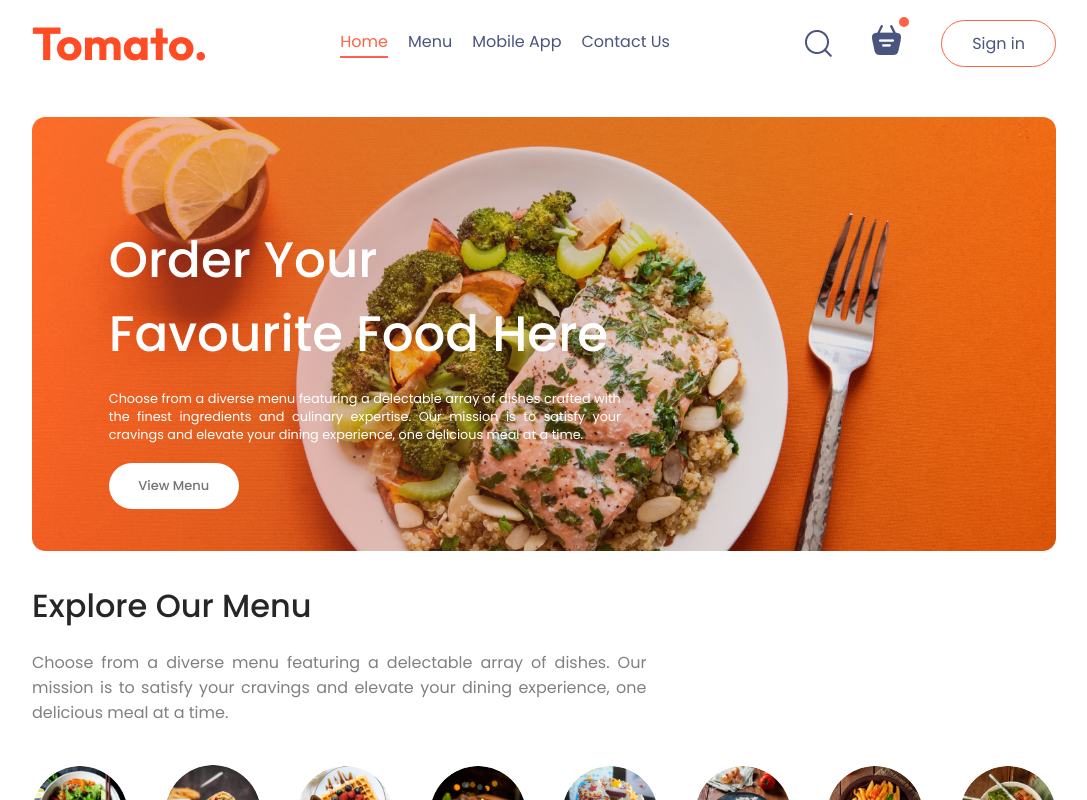
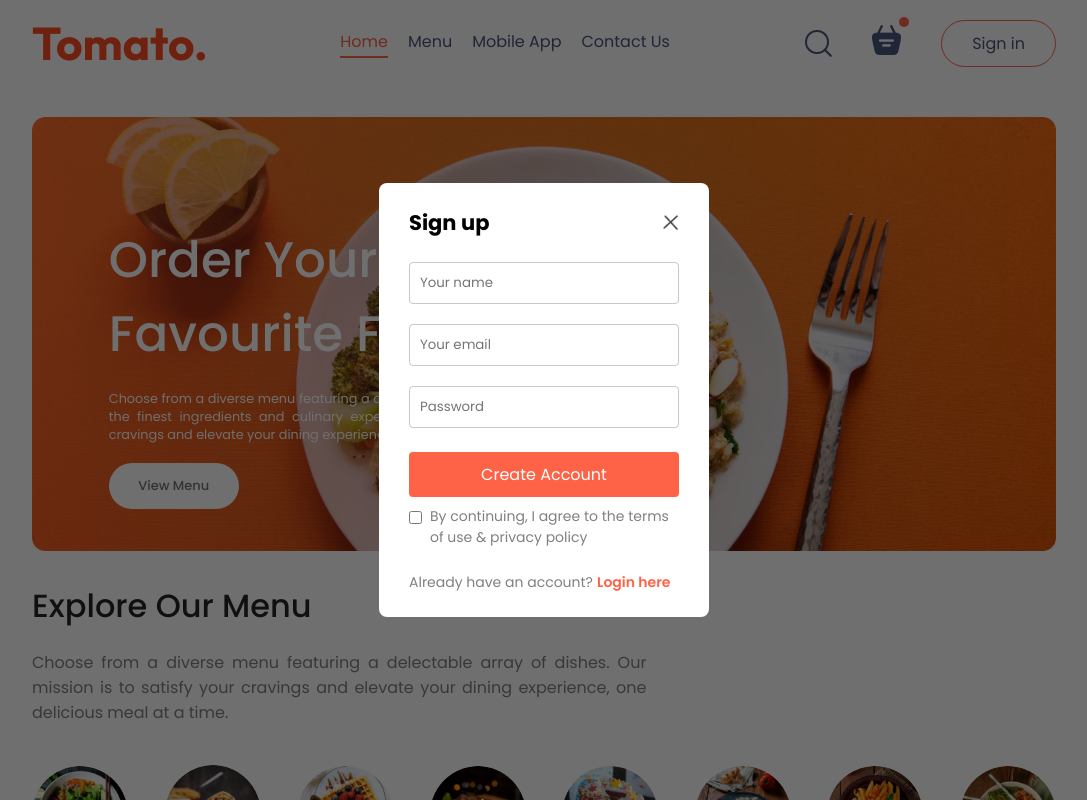
Before and after one commit to danidudileka/Food-Delivery-App-React-JS, a React (Vite) app: page / in a window 1280 px wide. Both pictures are taken after a click on the button "Sign in". Shown: the top 800 px of the page, without its empty margins (96-1183 px from the left). Built offline with nearby package versions, Linux system fonts and the light colour scheme.

Commit message:
Login Popup

```diff
--- a/src/App.jsx
+++ b/src/App.jsx
@@ -1,16 +1,19 @@
-import React from "react";
+import React, { useState } from "react";
 import Navbar from "./components/Navbar/Navbar";
 import { Route, Routes } from "react-router-dom";
 import Home from "./pages/Home/Home";
 import Cart from "./pages/Cart/Cart";
 import PlaceOrder from "./pages/PlaceOrder/PlaceOrder";
 import Footer from "./components/Footer/Footer";
+import LoginPopup from "./components/LoginPopup/LoginPopup";
 
 const App = () => {
+  const [showLogin, setShowLogin] = useState(false);
   return (
     <>
+      {showLogin ? <LoginPopup setShowLogin={setShowLogin}/> : <></>}
       <div className="app">
-        <Navbar />
+        <Navbar setShowLogin={setShowLogin} />
         <Routes>
           <Route path="/" element={<Home />} />
           <Route path="/cart" element={<Cart />} />
--- /dev/null
+++ b/src/components/LoginPopup/LoginPopup.css
@@ -0,0 +1,76 @@
+.login-popup {
+  position: absolute;
+  z-index: 1;
+  height: 100%;
+  width: 100%;
+  background-color: #00000090;
+  display: grid;
+}
+
+.login-popup-container {
+  place-self: center;
+  width: max(23vw, 330px);
+  color: #808080;
+  background-color: #fff;
+  display: flex;
+  flex-direction: column;
+  gap: 24px;
+  padding: 24px 30px;
+  border-radius: 8px;
+  font-size: 14px;
+  animation: FadeIn 0.5s;
+}
+
+.login-popup-title {
+  display: flex;
+  justify-content: space-between;
+  align-items: center;
+  color: #000;
+}
+
+.login-popup-title img {
+  width: 16px;
+  cursor: pointer;
+}
+
+.login-popup-inputs {
+  display: flex;
+  flex-direction: column;
+  gap: 20px;
+}
+
+.login-popup-inputs input {
+  outline: none;
+  border: 1px solid #c9c9c9;
+  padding: 10px;
+  border-radius: 4px;
+}
+
+.login-popup-container button {
+  border: none;
+  padding: 10px;
+  border-radius: 4px;
+  color: #fff;
+  background-color: tomato;
+  font-size: 16px;
+  cursor: pointer;
+}
+
+.login-popup-condition{
+    display: flex;
+    align-items: center;
+    align-items: start;
+    gap: 8px;
+    margin-top: -15px;
+}
+
+.login-popup-condition input{
+    margin-top: 5px;
+}
+
+.login-popup p span{
+    color: tomato;
+    font-weight: 600;
+    cursor: pointer;
+    padding-left: 4px;
+}
--- /dev/null
+++ b/src/components/LoginPopup/LoginPopup.jsx
@@ -0,0 +1,57 @@
+import React, { useState } from "react";
+import "./LoginPopup.css";
+import { assets } from "../../assets/assets";
+
+const LoginPopup = ({ setShowLogin }) => {
+  const [currentState, setCurrentState] = useState("Sign up");
+  return (
+    <div className="login-popup">
+      <form className="login-popup-container">
+        <div className="login-popup-title">
+          <h2>{currentState}</h2>
+          <img
+            src={assets.cross_icon}
+            alt="cross_icon"
+            onClick={() => setShowLogin(false)}
+          />
+        </div>
+        <div className="login-popup-inputs">
+          {currentState === "Login" ? (
+            <></>
+          ) : (
+            <input type="text" placeholder="Your name" required />
+          )}
+          <input type="email" placeholder="Your email" required />
+          <input type="password" placeholder="Password" required />
+        </div>
+
+        <button>
+          {currentState === "Sign up" ? "Create Account" : "Login"}
+        </button>
+
+        {currentState === "Sign up" ? (
+          <div className="login-popup-condition">
+            <input type="checkbox" required />
+            <p>By continuing, I agree to the terms of use & privacy policy</p>
+          </div>
+        ) : (
+          <></>
+        )}
+
+        {currentState === "Login" ? (
+          <p>
+            Create a new account?
+            <span onClick={() => setCurrentState("Sign up")}>Click here</span>
+          </p>
+        ) : (
+          <p>
+            Already have an account?
+            <span onClick={() => setCurrentState("Login")}>Login here</span>
+          </p>
+        )}
+      </form>
+    </div>
+  );
+};
+
+export default LoginPopup;
--- a/src/components/Navbar/Navbar.jsx
+++ b/src/components/Navbar/Navbar.jsx
@@ -3,7 +3,7 @@
 import { assets } from '../../assets/assets'
 import { Link } from 'react-router-dom'
 
-const Navbar = () => {
+const Navbar = ({setShowLogin}) => {
 
     const [menu,setMenu] = useState("home")
 
@@ -22,7 +22,7 @@
                 <img src={assets.basket_icon} alt="basket_icon" />
                 <div className="dot"></div>
             </div>
-            <button>Sign in</button>
+            <button onClick={() => setShowLogin(true)}>Sign in</button>
         </div>
     </div>
   )
```
